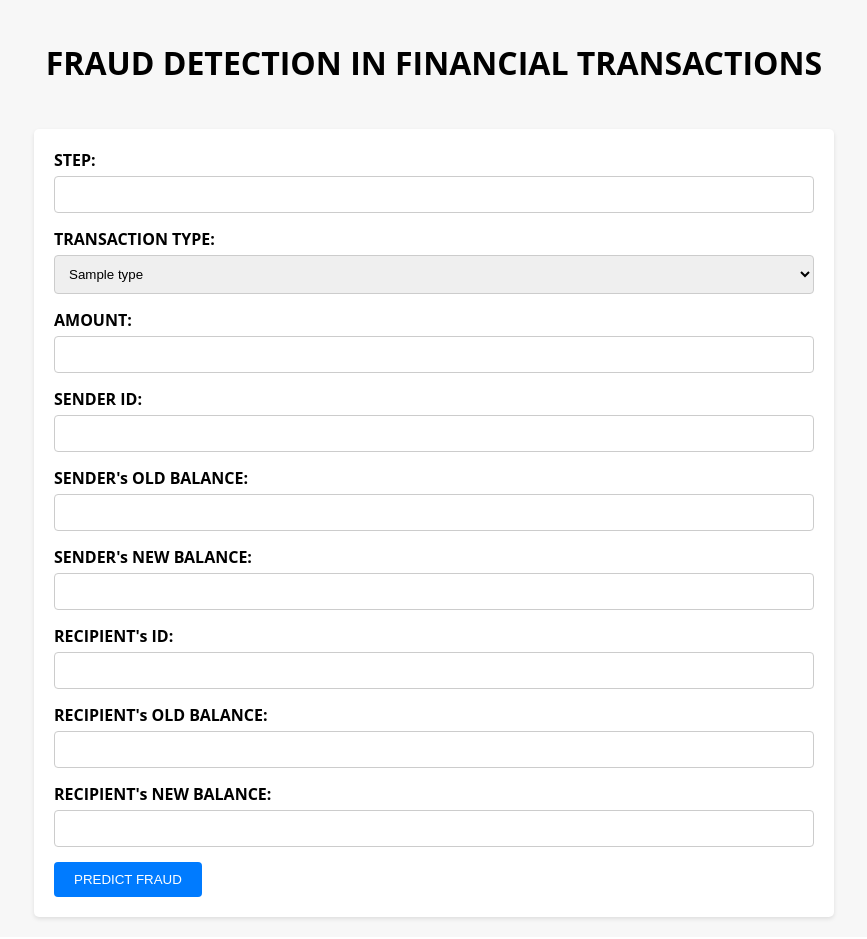
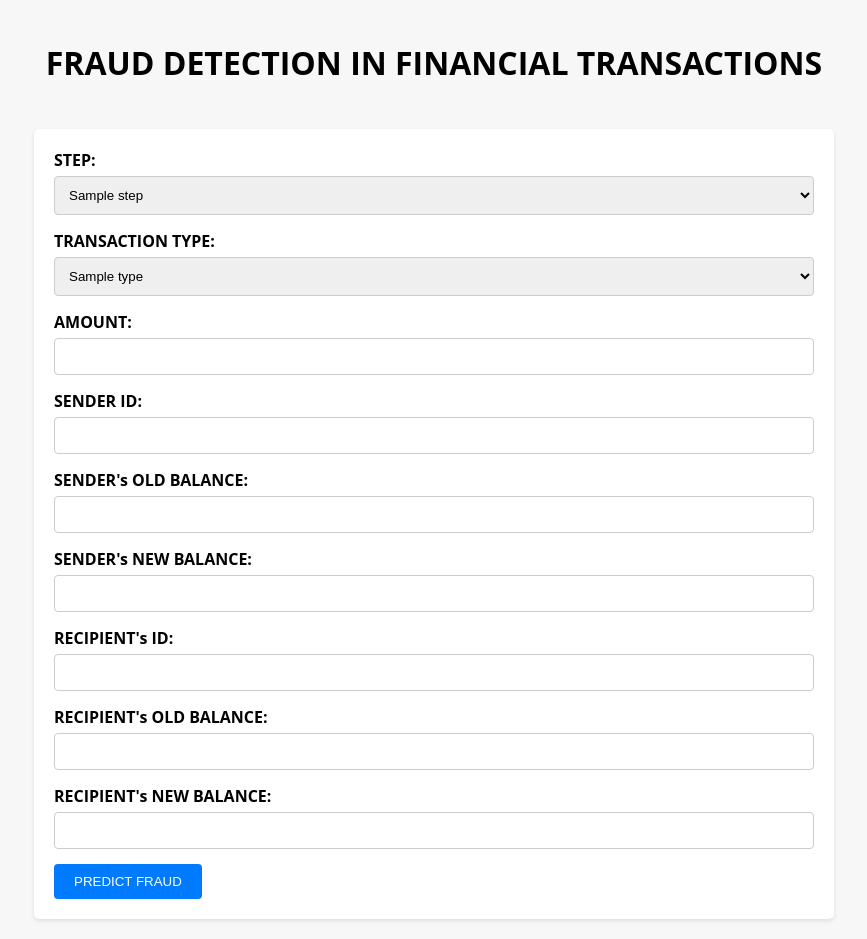
Before and after one commit to sahil82764/fraudDetector, a Flask app: template templates/index.html in a window 1280 px wide. Shown: the whole page, without its empty margins (206-1073 px from the left). Run offline with Flask 3, Linux system fonts and the light colour scheme; the template is opened without the code that fills it: most values are stand-ins (such as "Sample title", 1, 10 or a date in 2020).

Commit message:
Update index.html

```diff
--- a/templates/index.html
+++ b/templates/index.html
@@ -15,7 +15,11 @@
             <form action="/predict" method="post">
                 <div class="form-group">
                     <label for="step">STEP:</label>
-                    <input type="number" id="step" name="step" required>
+                    <select name="step" id="step">
+                        {% for step in steps %}
+                            <option value="{{ step }}">{{ step }}</option>
+                        {% endfor %}
+                    </select>
                 </div>
                 <div class="form-group">
                     <label for="transaction_type">TRANSACTION TYPE:</label>
```
